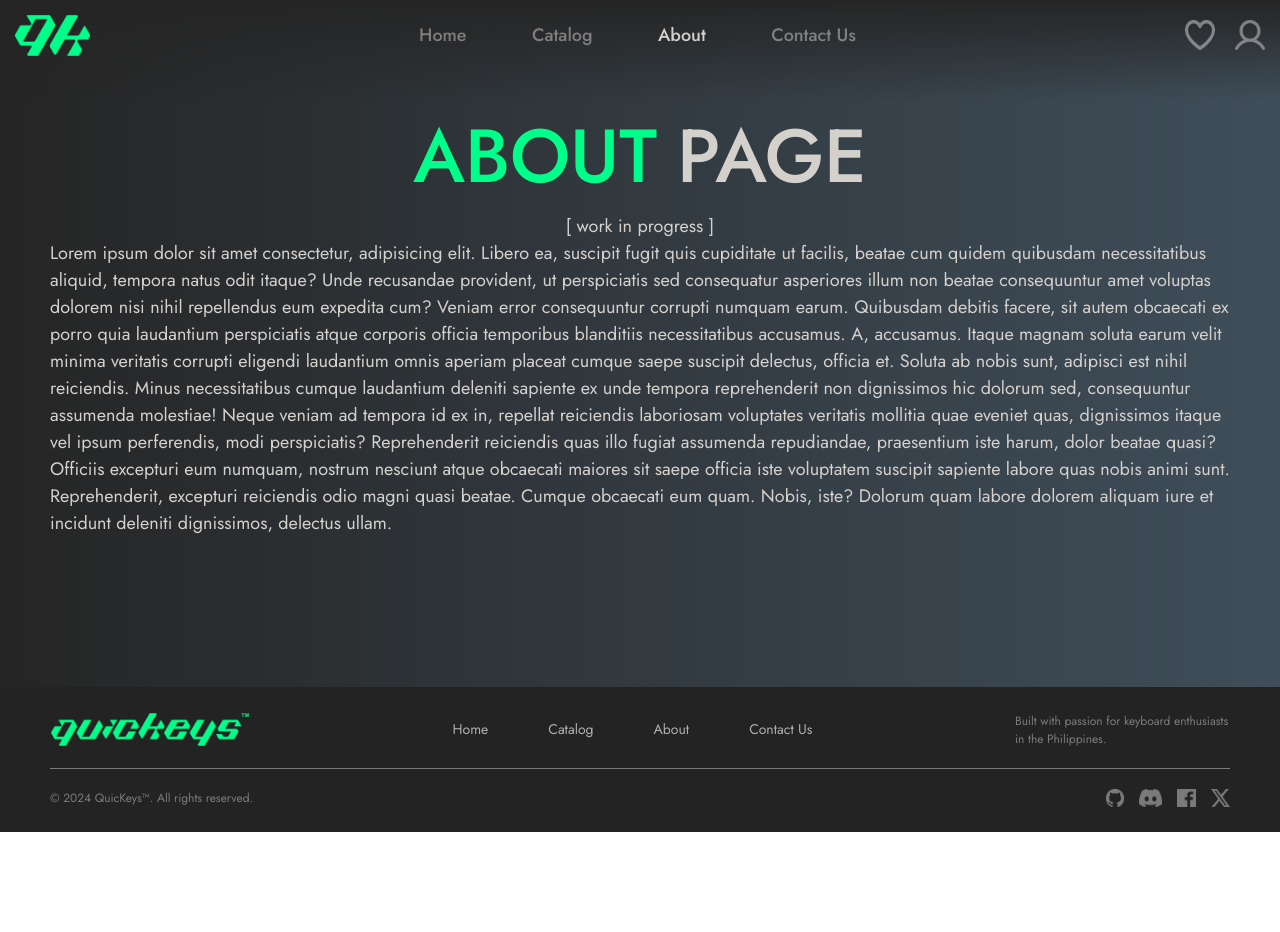
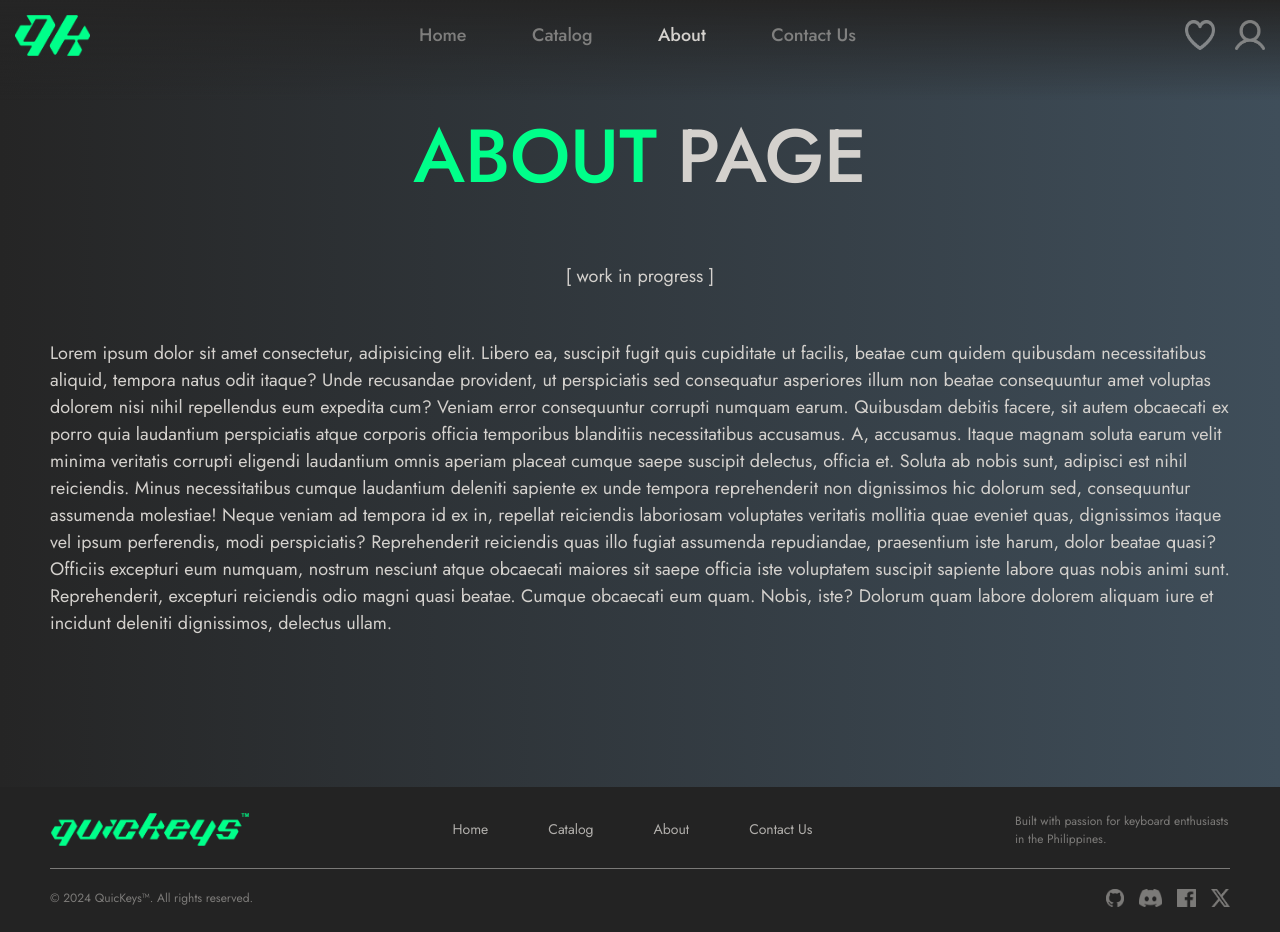
Before and after one commit to MABURIKU/QuicKeys-Catalog, a React (Vite) app in the folder frontend/client/: page /About in a window 1280 px wide. Before the commit the page ends 832 px from the top, so only its background shows below. Built offline with nearby package versions, Linux system fonts and the light colour scheme.

Commit message:
fix: implemented raw motion.div instead of reveal component

```diff
--- a/frontend/client/src/components/pages/About.jsx
+++ b/frontend/client/src/components/pages/About.jsx
@@ -8,12 +8,12 @@ function About() {
     <>
 
       <div className="px-[50px] py-[100px]">
-        <Reveal>
+        <motion.div className="mb-[50px]" initial={{opacity: 0, y: 20}} whileInView={{opacity: 1, y: 0}} transition={{duration: 0.75}}>
           <div className="flex justify-center text-[75px] font-medium"> <span className="text-[#00FF8A] pr-[20px]">ABOUT</span> PAGE </div>
-        </Reveal>
-        <Reveal>
+        </motion.div>
+        <motion.div className="mb-[50px]" initial={{opacity: 0, y: 20}} whileInView={{opacity: 1, y: 0}} transition={{duration: 0.75}}>
           <div className="flex justify-center">[ work in progress ]</div>
-        </Reveal>
+        </motion.div>
 
         <motion.div className="mb-[50px]" initial={{opacity: 0, y: 20}} whileInView={{opacity: 1, y: 0}} transition={{duration: 0.75}}>
           Lorem ipsum dolor sit amet consectetur, adipisicing elit. Libero ea,
```
